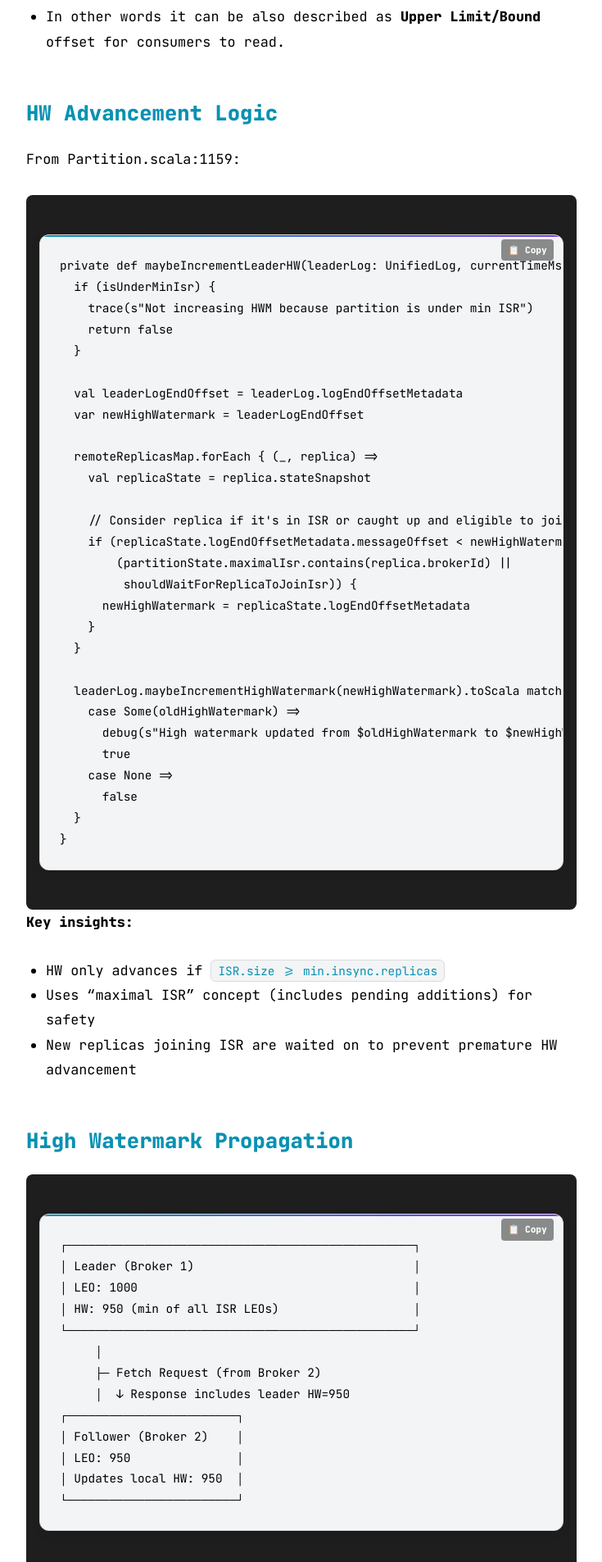
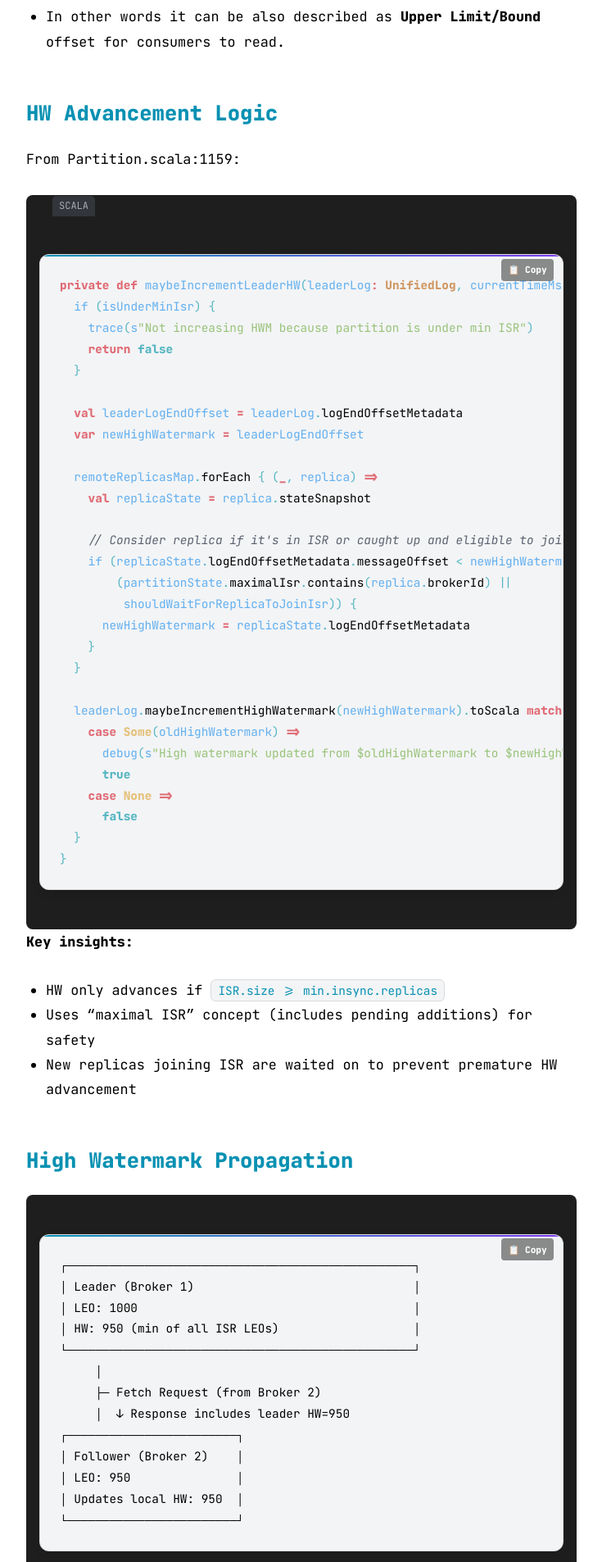
Before and after one commit to see-quick/see-quick.github.io, a Jekyll site: the page built from all_collections/_posts/2025-10-13-kafka-internals-replication-protocol.md, in a window 1280 px wide. Shown: the part 4472-6378 px from the top of the page at 82% size, without its empty margins (272-1007 px from the left). Built offline with Jekyll 4.4.1, drawn with Linux system fonts in a browser that asks for light colours; emoji names are drawn with the system emoji font.

Commit message:
make scala code looking very great! :)
Signed-off-by: see-quick <maros.orsak159@gmail.com>

```diff
--- a/assets/css/syntax.css
+++ b/assets/css/syntax.css
@@ -32,26 +32,26 @@
   color: #e5c07b;
 }
 
-/* 💬 Comments */
+/* Comments */
 .language-java .c,
 .language-java .c1 {
   color: #5c6370;
   font-style: italic;
 }
 
-/* 🧠 Keywords (class, public, void, etc.) */
+/* Keywords (class, public, void, etc.) */
 .language-java .k {
   color: #e06c75;
   font-weight: bold;
 }
 
-/* 🏷️ Types (int, boolean, String, etc.) */
+/* Types (int, boolean, String, etc.) */
 .language-java .kt {
   color: #d19a66;
   font-weight: bold;
 }
 
-/* 🆔 Names (variables, identifiers, method names) */
+/* Names (variables, identifiers, method names) */
 .language-java .n,
 .language-java .na,
 .language-java .nv,
@@ -59,31 +59,122 @@
   color: #61afef;
 }
 
-/* 🔢 Numbers */
+/* Numbers */
 .language-java .m,
 .language-java .mi {
   color: #d19a66;
   font-weight: bold;
 }
 
-/* 🔤 Strings */
+/* Strings */
 .language-java .s {
   color: #98c379;
 }
 
-/* ⛓ Operators (=, +, etc.) */
+/* Operators (=, +, etc.) */
 .language-java .o {
   color: #56b6c2;
 }
 
-/* 🏛 Class Names */
+/* Class Names */
 .language-java .nc {
   color: #61afef;
   font-weight: bold;
 }
 
-/* ⛔ Error tokens (if any) */
+/* Error tokens (if any) */
 .language-java .err {
+  background-color: #3c3836;
+  color: #ff6c6b;
+}
+
+/* ##################################################### */
+/* ################## SCALA SPECIFIC ################### */
+/* ##################################################### */
+/* Scala label */
+.language-scala > .highlight::before {
+  content: "SCALA";
+  font-size: 0.75rem;
+  padding: 0.2rem 0.5rem;
+  border-radius: 0.3rem 0.3rem 0 0;
+  position: relative;
+  top: -1rem;
+  left: 1rem;
+  display: inline-block;
+  margin-bottom: -1rem;
+  background: var(--gray-2);
+  color: var(--gray-6);
+}
+
+[data-theme="dark"] .language-scala > .highlight::before {
+  background: #2c313c;
+  color: #c678dd;
+}
+
+/* Comments */
+.language-scala .c,
+.language-scala .c1,
+.language-scala .cm {
+  color: #5c6370;
+  font-style: italic;
+}
+
+/* Keywords (class, def, val, var, etc.) */
+.language-scala .k,
+.language-scala .kd {
+  color: #e06c75;
+  font-weight: bold;
+}
+
+/* Types (Int, Boolean, String, etc.) */
+.language-scala .kt,
+.language-scala .nc {
+  color: #d19a66;
+  font-weight: bold;
+}
+
+/* Names (variables, identifiers, method names) */
+.language-scala .n,
+.language-scala .na,
+.language-scala .nv,
+.language-scala .nf {
+  color: #61afef;
+}
+
+/* Numbers */
+.language-scala .m,
+.language-scala .mi,
+.language-scala .mf {
+  color: #d19a66;
+  font-weight: bold;
+}
+
+/* Strings */
+.language-scala .s,
+.language-scala .s1,
+.language-scala .s2 {
+  color: #98c379;
+}
+
+/* Operators (=>, =, +, etc.) */
+.language-scala .o {
+  color: #56b6c2;
+}
+
+/* Class Names */
+.language-scala .nc {
+  color: #e5c07b;
+  font-weight: bold;
+}
+
+/* Boolean values and constants */
+.language-scala .kc {
+  color: #56b6c2;
+  font-weight: bold;
+}
+
+/* Error tokens (if any) */
+.language-scala .err {
   background-color: #3c3836;
   color: #ff6c6b;
 }
```
Also changed, not shown: 1 other file.
